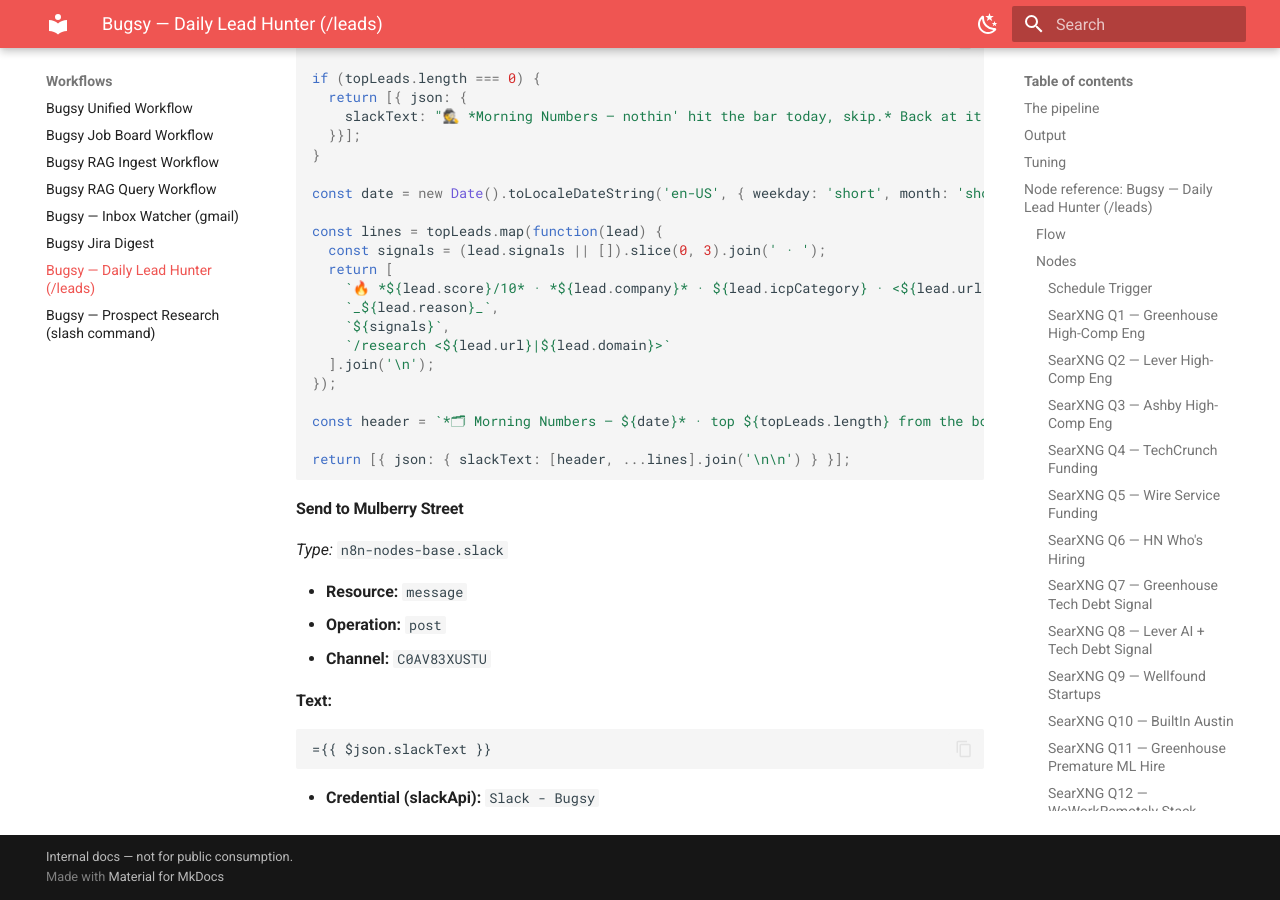
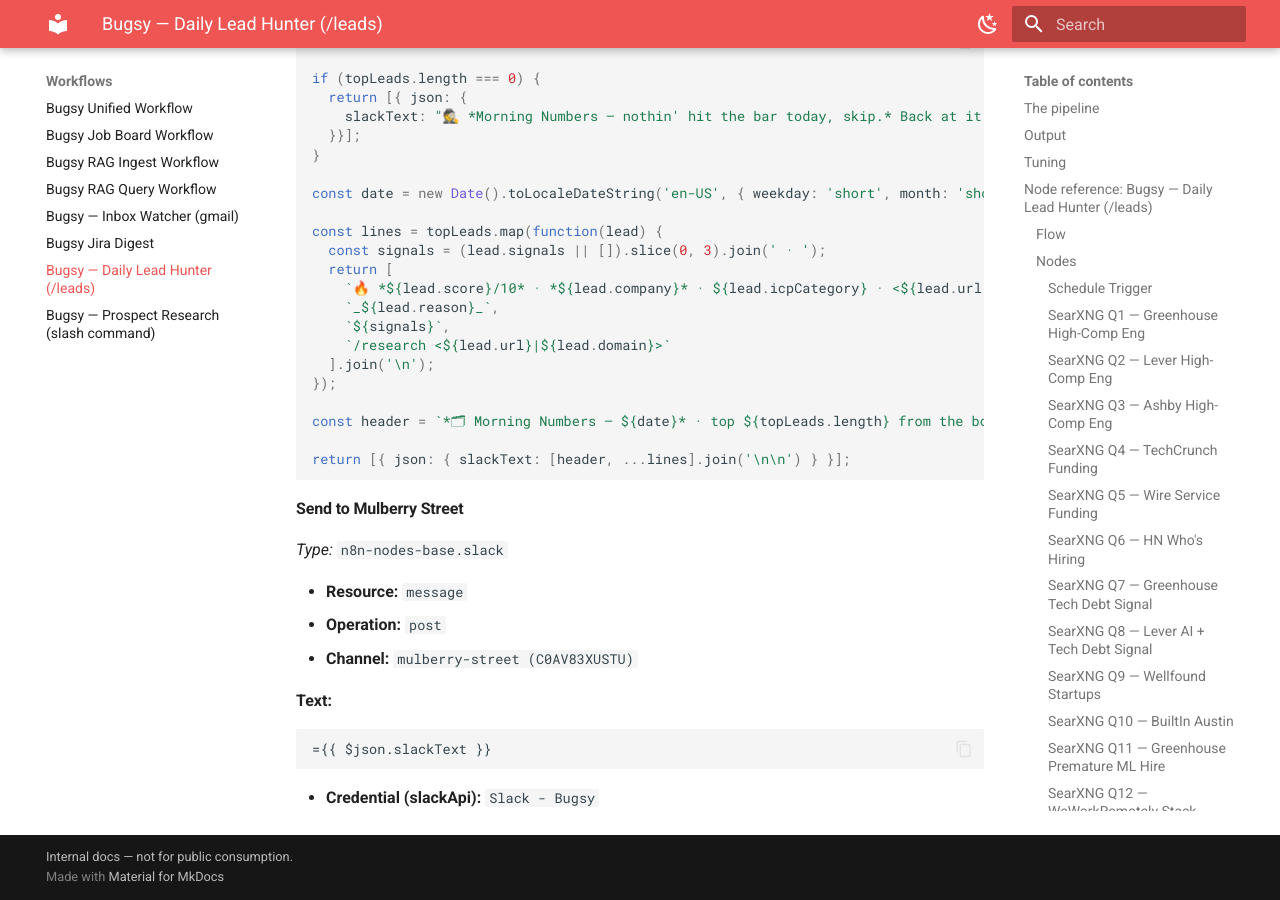
Before and after one commit to anthonycoffey/_agent, an MkDocs documentation site: the page built from docs/workflows/bugsy-leads-hunter.md, in a window 1280 px wide and 900 px high, scrolled down 11830 px. Built offline with MkDocs 1.6.1 and Material for MkDocs 9.7.7, drawn with Linux system fonts in a browser that asks for light colours.

````diff
--- a/docs/workflows/bugsy-leads-hunter.md
+++ b/docs/workflows/bugsy-leads-hunter.md
@@ -478,7 +478,7 @@ return [{ json: { slackText: [header, ...lines].join('\n\n') } }];
 
 - **Resource:** `message`
 - **Operation:** `post`
-- **Channel:** `C0AV83XUSTU`
+- **Channel:** `mulberry-street (C0AV83XUSTU)`
 
 **Text:**
 ```text
````
Also changed, not shown: docs/workflows/job-board.md (+1 -1 lines), 2 other files.
